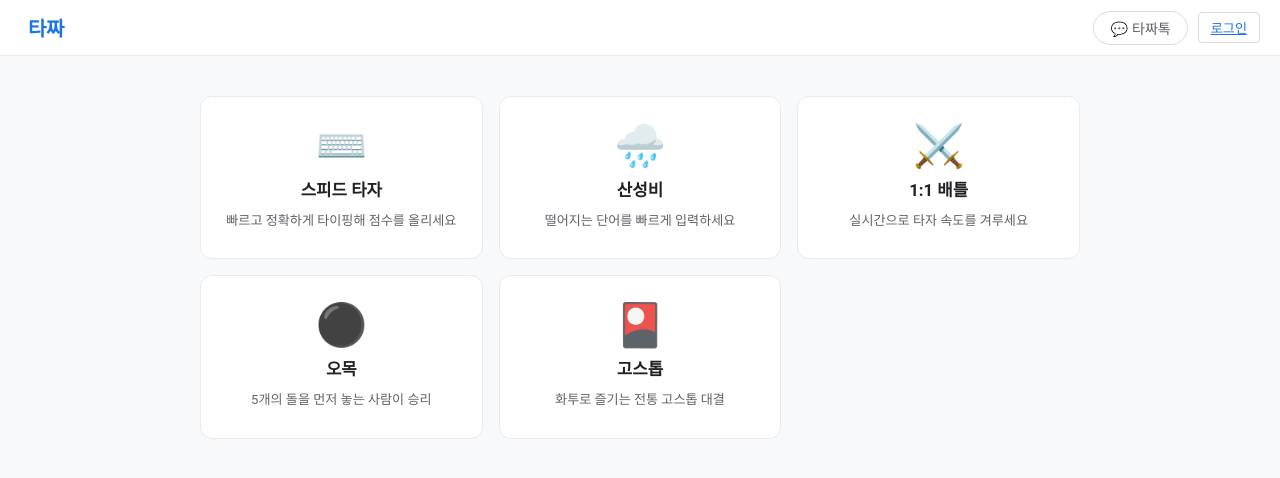
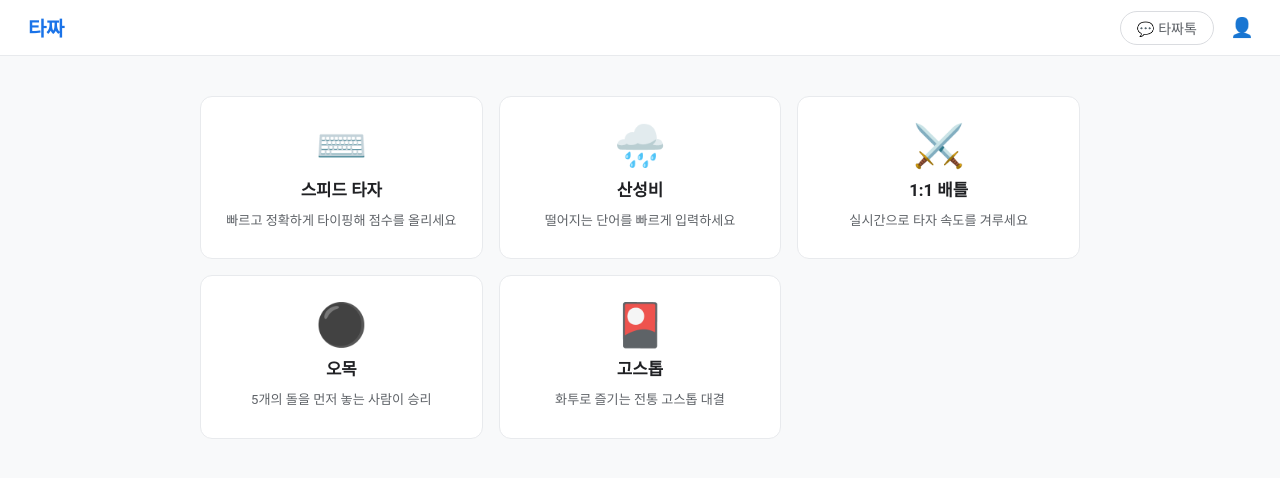
Before and after one commit to blueooh/taja, a Next.js app: page / in a window 1280 px wide. Shown: the top 478 px of the page. Built offline with nearby package versions, Linux system fonts and the light colour scheme; no server answers; the database is empty.

Commit message:
로그인 버튼 개선

```diff
--- a/app/globals.css
+++ b/app/globals.css
@@ -166,21 +166,36 @@ body {
   cursor: not-allowed;
 }
 
-.top-bar-logout {
-  font-size: 0.82rem;
-  font-weight: 500;
+.top-bar-icon-btn {
+  font-size: 1.2rem;
+  line-height: 1;
   background: none;
-  color: #1a73e8;
-  border: 1px solid #dadce0;
-  border-radius: 4px;
-  padding: 5px 12px;
+  border: none;
+  border-radius: 50%;
+  width: 36px;
+  height: 36px;
+  display: flex;
+  align-items: center;
+  justify-content: center;
   cursor: pointer;
-  transition: background 0.15s, border-color 0.15s;
-}
-
-.top-bar-logout:hover {
-  background: rgba(26, 115, 232, 0.08);
-  border-color: #1a73e8;
+  transition: background 0.15s;
+  text-decoration: none;
+}
+
+.top-bar-icon-btn:hover {
+  background: #f1f3f4;
+}
+
+.top-bar-avatar {
+  background: #1a73e8;
+  color: #fff;
+  font-size: 0.9rem;
+  font-weight: 700;
+  border-radius: 50%;
+}
+
+.top-bar-avatar:hover {
+  background: #1557b0;
 }
 
 /* ===== 메인 레이아웃 ===== */
--- a/app/page.tsx
+++ b/app/page.tsx
@@ -1,6 +1,7 @@
 'use client'
 
-import Link from 'next/link'
+import { useRouter } from 'next/navigation'
+import { useApp } from '@/lib/app-context'
 
 const GAMES = [
   { path: '/typing',   icon: '⌨️', name: '스피드 타자', desc: '빠르고 정확하게 타이핑해 점수를 올리세요' },
@@ -11,15 +12,26 @@ const GAMES = [
 ]
 
 export default function Home() {
+  const router = useRouter()
+  const { user } = useApp()
+
+  const handleGameClick = (path: string) => {
+    if (!user) {
+      router.push('/login')
+    } else {
+      router.push(path)
+    }
+  }
+
   return (
     <div className="game-home">
       <div className="game-grid">
         {GAMES.map(game => (
-          <Link key={game.path} href={game.path} className="game-card-btn">
+          <button key={game.path} className="game-card-btn" onClick={() => handleGameClick(game.path)}>
             <span className="game-card-icon">{game.icon}</span>
             <span className="game-card-name">{game.name}</span>
             <span className="game-card-desc">{game.desc}</span>
-          </Link>
+          </button>
         ))}
       </div>
     </div>
--- a/components/AppShell.tsx
+++ b/components/AppShell.tsx
@@ -22,6 +22,15 @@ export default function AppShell({ children }: { children: React.ReactNode }) {
 
   const [user, setUser] = useState<AuthUser | null | undefined>(undefined)
 
+  useEffect(() => {
+    try {
+      const cached = sessionStorage.getItem('auth_user')
+      if (cached) setUser(JSON.parse(cached) as AuthUser)
+    } catch {
+      // ignore
+    }
+  }, [])
+
   // 채팅 드로어
   const [chatOpen, setChatOpen] = useState(false)
   const [chatHasUnread, setChatHasUnread] = useState(false)
@@ -44,12 +53,21 @@ export default function AppShell({ children }: { children: React.ReactNode }) {
   const [withdrawError, setWithdrawError] = useState('')
   const [withdrawLoading, setWithdrawLoading] = useState(false)
 
-  useEffect(() => {
+  const fetchUser = useCallback(() => {
     fetch('/api/auth/me')
       .then(r => r.json())
-      .then(json => setUser(json.success ? json.data : null))
+      .then(json => {
+        const u = json.success ? json.data : null
+        setUser(u)
+        if (u) sessionStorage.setItem('auth_user', JSON.stringify(u))
+        else sessionStorage.removeItem('auth_user')
+      })
       .catch(() => setUser(null))
   }, [])
+
+  useEffect(() => {
+    fetchUser()
+  }, [fetchUser, pathname])
 
   useEffect(() => {
     if (!dropdownOpen) return
@@ -69,6 +87,7 @@ export default function AppShell({ children }: { children: React.ReactNode }) {
       // 네트워크 오류여도 클라이언트 상태 초기화
     } finally {
       setUser(null)
+      sessionStorage.removeItem('auth_user')
       setDropdownOpen(false)
     }
   }, [])
@@ -166,18 +185,25 @@ export default function AppShell({ children }: { children: React.ReactNode }) {
           <div className="app-header-right">
             <button
               className={`app-header-chat-btn${chatOpen ? ' app-header-chat-btn--active' : ''}`}
-              onClick={toggleChat}
+              onClick={() => user ? toggleChat() : router.push('/login')}
             >
               💬 타짜톡
               {chatHasUnread && !chatOpen && <span className="app-header-chat-unread" />}
             </button>
 
-            {user ? (
             <div className="top-bar-user-wrap" ref={dropdownRef}>
-                <button className="top-bar-user" onClick={() => setDropdownOpen(v => !v)}>
-                  👤 {user.nickname} ▾
+              {user === undefined ? (
+                <div className="top-bar-icon-btn" />
+              ) : (
+                <button
+                  className={`top-bar-icon-btn${user ? ' top-bar-avatar' : ''}`}
+                  onClick={() => user ? setDropdownOpen(v => !v) : router.push('/login')}
+                  title={user?.nickname ?? '로그인'}
+                >
+                  {user ? user.nickname[0].toUpperCase() : '👤'}
                 </button>
-                {dropdownOpen && (
+              )}
+              {user && dropdownOpen && (
                 <div className="top-bar-dropdown">
                   <button className="top-bar-dropdown-item" onClick={openNicknameModal}>
                     ✏️ 닉네임 변경
@@ -187,14 +213,11 @@ export default function AppShell({ children }: { children: React.ReactNode }) {
                   </button>
                   <div style={{ height: 1, background: '#e8eaed', margin: '4px 0' }} />
                   <button className="top-bar-dropdown-item" onClick={handleLogout}>
-                      로그아웃
+                    🚪 로그아웃
                   </button>
                 </div>
               )}
             </div>
-            ) : (
-              <Link href="/login" className="top-bar-logout">로그인</Link>
-            )}
           </div>
         </header>
 
```
Also changed, not shown: 1 other file (tests, documents, lock files or other folders). Lines whose indentation alone changed are shown as unchanged.
